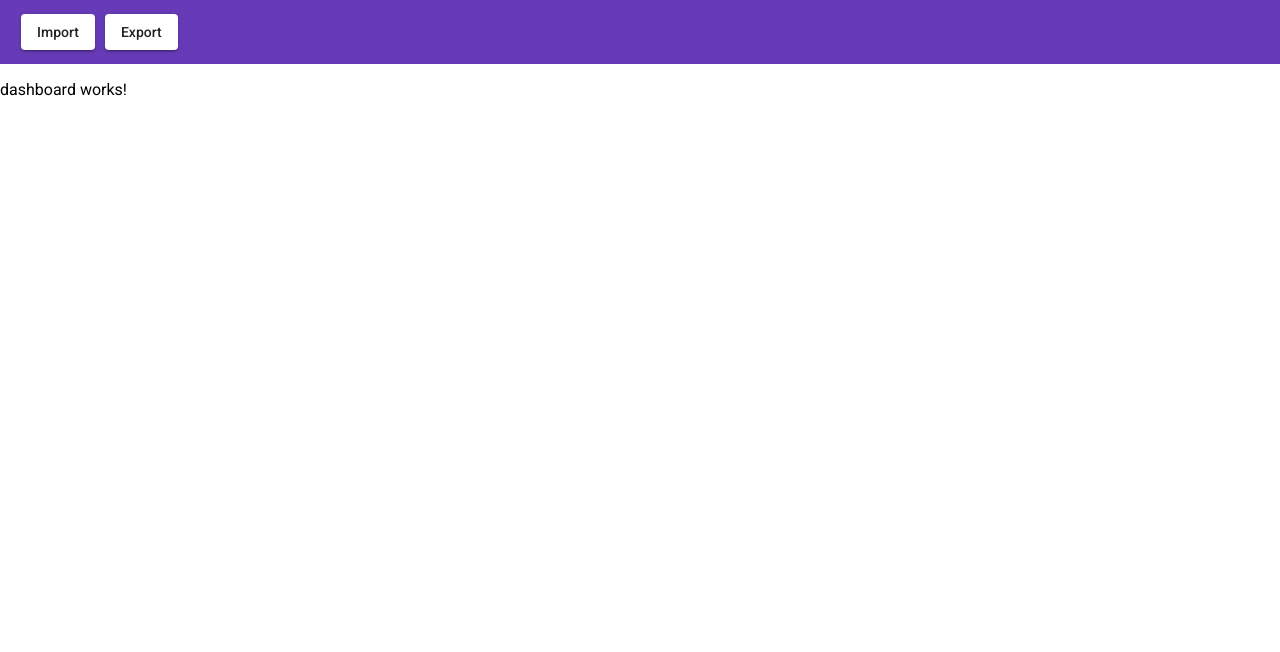
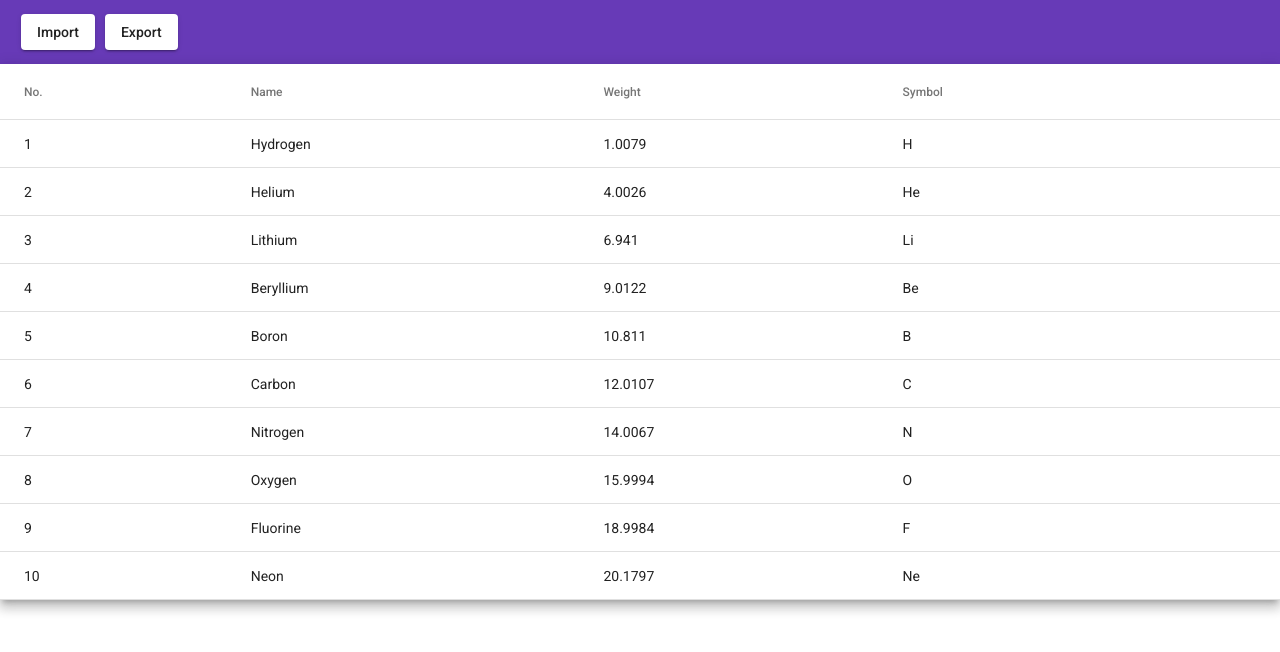
Before and after one commit to skipbassey/wholesale-tracking, an Angular app in the folder wholesale-tracker/: page /leads in a window 1280 px wide. Shown: the top 652 px of the page. Built offline with nearby package versions, Linux system fonts and the light colour scheme.

Commit message:
added content for table

```diff
--- a/wholesale-tracker/src/app/dashboard/dashboard.component.html
+++ b/wholesale-tracker/src/app/dashboard/dashboard.component.html
@@ -1 +1,32 @@
-<p>dashboard works!</p>
+<table mat-table [dataSource]="dataSource" class="mat-elevation-z8">
+
+    <!--- Note that these columns can be defined in any order.
+          The actual rendered columns are set as a property on the row definition" -->
+
+    <!-- Position Column -->
+    <ng-container matColumnDef="position">
+      <th mat-header-cell *matHeaderCellDef> No. </th>
+      <td mat-cell *matCellDef="let element"> {{element.position}} </td>
+    </ng-container>
+
+    <!-- Name Column -->
+    <ng-container matColumnDef="name">
+      <th mat-header-cell *matHeaderCellDef> Name </th>
+      <td mat-cell *matCellDef="let element"> {{element.name}} </td>
+    </ng-container>
+
+    <!-- Weight Column -->
+    <ng-container matColumnDef="weight">
+      <th mat-header-cell *matHeaderCellDef> Weight </th>
+      <td mat-cell *matCellDef="let element"> {{element.weight}} </td>
+    </ng-container>
+
+    <!-- Symbol Column -->
+    <ng-container matColumnDef="symbol">
+      <th mat-header-cell *matHeaderCellDef> Symbol </th>
+      <td mat-cell *matCellDef="let element"> {{element.symbol}} </td>
+    </ng-container>
+
+    <tr mat-header-row *matHeaderRowDef="displayedColumns"></tr>
+    <tr mat-row *matRowDef="let row; columns: displayedColumns;"></tr>
+  </table>
--- a/wholesale-tracker/src/app/dashboard/dashboard.component.scss
+++ b/wholesale-tracker/src/app/dashboard/dashboard.component.scss
@@ -0,0 +1,3 @@
+table {
+    width: 100%;
+}
--- a/wholesale-tracker/src/app/dashboard/dashboard.component.ts
+++ b/wholesale-tracker/src/app/dashboard/dashboard.component.ts
@@ -1,11 +1,35 @@
 import { Component, OnInit } from '@angular/core';
+
+export interface PeriodicElement {
+  name: string;
+  position: number;
+  weight: number;
+  symbol: string;
+}
+
+const ELEMENT_DATA: PeriodicElement[] = [
+  {position: 1, name: 'Hydrogen', weight: 1.0079, symbol: 'H'},
+  {position: 2, name: 'Helium', weight: 4.0026, symbol: 'He'},
+  {position: 3, name: 'Lithium', weight: 6.941, symbol: 'Li'},
+  {position: 4, name: 'Beryllium', weight: 9.0122, symbol: 'Be'},
+  {position: 5, name: 'Boron', weight: 10.811, symbol: 'B'},
+  {position: 6, name: 'Carbon', weight: 12.0107, symbol: 'C'},
+  {position: 7, name: 'Nitrogen', weight: 14.0067, symbol: 'N'},
+  {position: 8, name: 'Oxygen', weight: 15.9994, symbol: 'O'},
+  {position: 9, name: 'Fluorine', weight: 18.9984, symbol: 'F'},
+  {position: 10, name: 'Neon', weight: 20.1797, symbol: 'Ne'},
+];
 
 @Component({
   selector: 'app-dashboard',
   templateUrl: './dashboard.component.html',
   styleUrls: ['./dashboard.component.scss']
 })
+
 export class DashboardComponent implements OnInit {
+
+  displayedColumns: string[] = ['position', 'name', 'weight', 'symbol'];
+  dataSource = ELEMENT_DATA;
 
   constructor() { }
 
```
Also changed, not shown: wholesale-tracker/src/app/material.module.ts (+5 -2 lines).
